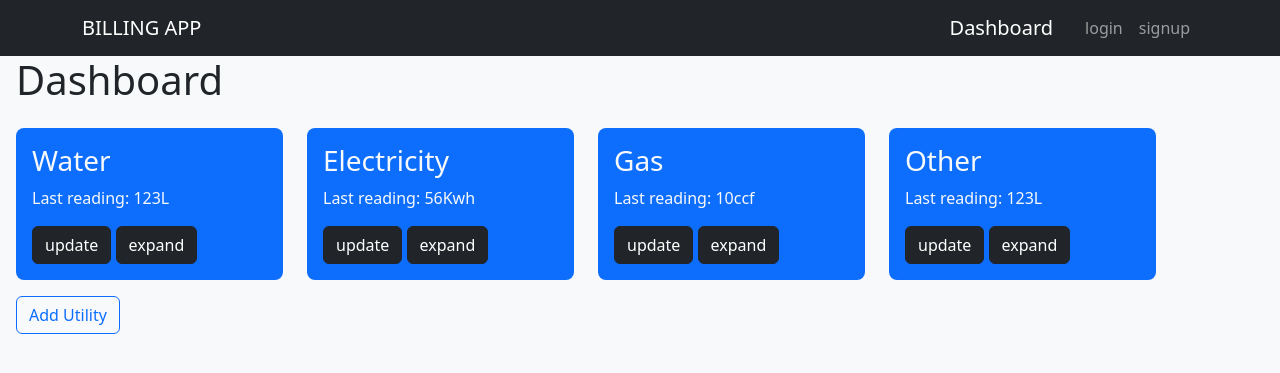
After one commit to darryl22/billing-app-prototype, a Django app: page /dashboard/ in a window 1280 px wide. The commit adds this page. Shown: the top 373 px of the page. Run offline with Django 4.2, Linux system fonts and the light colour scheme; some libraries are stand-ins or nearby versions.

Commit message:
new merge

```diff
--- /dev/null
+++ b/base/templates/dashboard.html
@@ -0,0 +1,36 @@
+{% extends 'main.html' %}
+
+{% block content %}
+
+<h1 class="ms-3">Dashboard</h1>
+
+<div class="ms-3 container mt-4">
+    <div class="row gap-4">
+        <div class="col bg-primary text-light p-3 rounded-3">
+            <h3>Water</h3>
+            <p>Last reading: 123L</p>
+            <a href="#" class="btn btn-dark">update</a>
+            <a href="#" class="btn btn-dark">expand</a>
+        </div>
+        <div class="col bg-primary text-light p-3 rounded-3">
+            <h3>Electricity</h3>
+            <p>Last reading: 56Kwh</p>
+            <a href="#" class="btn btn-dark">update</a>
+            <a href="#" class="btn btn-dark">expand</a>
+        </div>
+        <div class="col bg-primary text-light p-3 rounded-3">
+            <h3>Gas</h3>
+            <p>Last reading: 10ccf</p>
+            <a href="#" class="btn btn-dark">update</a>
+            <a href="#" class="btn btn-dark">expand</a>
+        </div>
+        <div class="col bg-primary text-light p-3 rounded-3">
+            <h3>Other</h3>
+            <p>Last reading: 123L</p>
+            <a href="#" class="btn btn-dark">update</a>
+            <a href="#" class="btn btn-dark">expand</a>
+        </div>
+    </div>
+</div>
+<button class="btn btn-outline-primary m-3">Add Utility</button>
+{% endblock %}
--- a/base/templates/home.html
+++ b/base/templates/home.html
@@ -9,8 +9,8 @@
                 <p class="fs-2 fw-bold">Streamlining utility management</p>
                 <p>Easily track you utility usage and get analytics of past expenses, pay for your expenses in one place</p>
                 <div class="row">
-                    <button class="btn btn-outline-light rounded-pill col-3 m-4 fw-bold">dashboard</button>
-                    <button class="btn btn-light rounded-pill col-3 m-4 fw-bold">signup</button>
+                    <a href="/dashboard/" class="btn btn-outline-light rounded-pill col-3 m-4 fw-bold">dashboard</a>
+                    <a href="/signup/" class="btn btn-light rounded-pill col-3 m-4 fw-bold">signup</a>
                 </div>
             </div>
             <div class="dash-img col rounded-3">
--- a/base/templates/main.html
+++ b/base/templates/main.html
@@ -16,7 +16,7 @@
         <div class="container">
             <a href="/" class="navbar-brand">BILLING APP</a>
             <div class="navbar-nav">
-                <a href="/" class="nav-link navbar-brand">Home</a>
+                <a href="/dashboard/" class="nav-link navbar-brand">Dashboard</a>
                 <a href="/login/" class="nav-link">login</a>
                 <a href="/signup/" class="nav-link">signup</a>
             </div>
--- a/base/urls.py
+++ b/base/urls.py
@@ -4,5 +4,6 @@ from base import views
 urlpatterns = [
     path('', views.home, name="main"),
     path('login/', views.login, name="login"),
-    path('signup/', views.signup, name="signup")
+    path('signup/', views.signup, name="signup"),
+    path('dashboard/', views.dashboard, name="dashboard"),
 ]
--- a/base/views.py
+++ b/base/views.py
@@ -10,3 +10,6 @@ def login(request):
 
 def signup(request):
     return render(request, 'signup.html')
+
+def dashboard(request):
+    return render(request, 'dashboard.html')
--- a/static/styles/styles.css
+++ b/static/styles/styles.css
@@ -1,13 +1,13 @@
 .gradient{
     background-image: url('../images/gradientbackground.jpg');
-    height: 500px;
+    height: 600px;
     background-size: cover;
 }
 
 .dash-img{
     background-image: url('../images/watermeter.jpg');
     background-size: cover;
-    height: 350px;
+    height: 400px;
 }
 
 .login-img{
```
